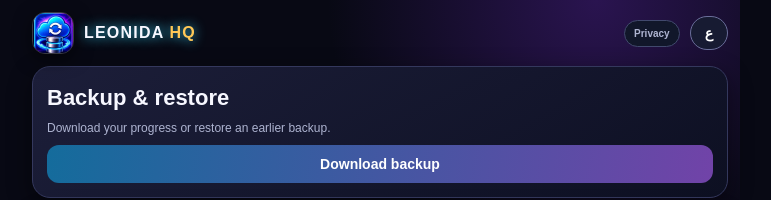
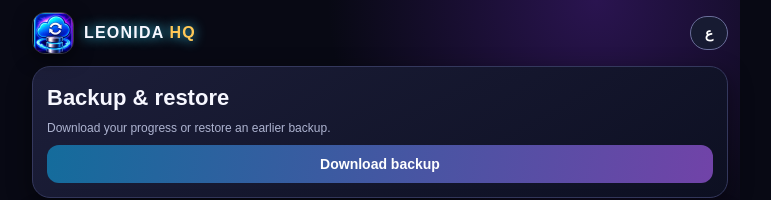
Before and after one commit to ha0580389-create/LEONIDA-HQ., a plain HTML site: page 04_Backup_Restore.html in a window 1280 px wide. Shown: the top 200 px of the page, without its empty margins (260-1031 px from the left). Drawn offline with Linux system fonts and the light colour scheme.

Commit message:
Remove repeated privacy shortcut from section header

```diff
--- a/04_Backup_Restore.html
+++ b/04_Backup_Restore.html
@@ -42,7 +42,7 @@ input,textarea,select{width:100%;background:#090f20;color:#fff;border:1px solid
 </script>
 </head>
 <body>
-<div class="top"><img class="module-icon" src="assets/icons/04_Backup_Restore.webp" alt=""><div class="brand">LEONIDA <span style="color:#ffc857">HQ</span></div><a class="privacy-shortcut" href="privacy-policy.html">Privacy</a><button id="languageToggle" class="lang" type="button">ع</button></div>
+<div class="top"><img class="module-icon" src="assets/icons/04_Backup_Restore.webp" alt=""><div class="brand">LEONIDA <span style="color:#ffc857">HQ</span></div><button id="languageToggle" class="lang" type="button">ع</button></div>
 <section class="panel"><h1 data-ar="حفظ واستعادة" data-en="Backup & restore">Backup & restore</h1><p class="muted" data-ar="نزّل نسخة من تقدمك أو استعد نسخة سابقة." data-en="Download your progress or restore an earlier backup.">Download your progress or restore an earlier backup.</p><button id="downloadBackup" class="full" type="button" data-ar="تنزيل النسخة الاحتياطية" data-en="Download backup">Download backup</button></section>
 <section class="panel"><label for="backupFile" data-ar="اختر ملف النسخة" data-en="Choose backup file">Choose backup file</label><input id="backupFile" type="file" accept=".json,application/json"><button id="restoreBackup" class="full alt" type="button" data-ar="استعادة البيانات" data-en="Restore data">Restore data</button><div id="backupStatus" class="small-note" aria-live="polite"></div></section>
 <p class="small-note" data-ar="النسخة تحفظ البيانات الموجودة على هذا الجهاز فقط. احتفظ بالملف لنقلها إلى جهاز آخر." data-en="The backup contains data saved on this device. Keep the file to move it to another device.">The backup contains data saved on this device. Keep the file to move it to another device.</p>
```
